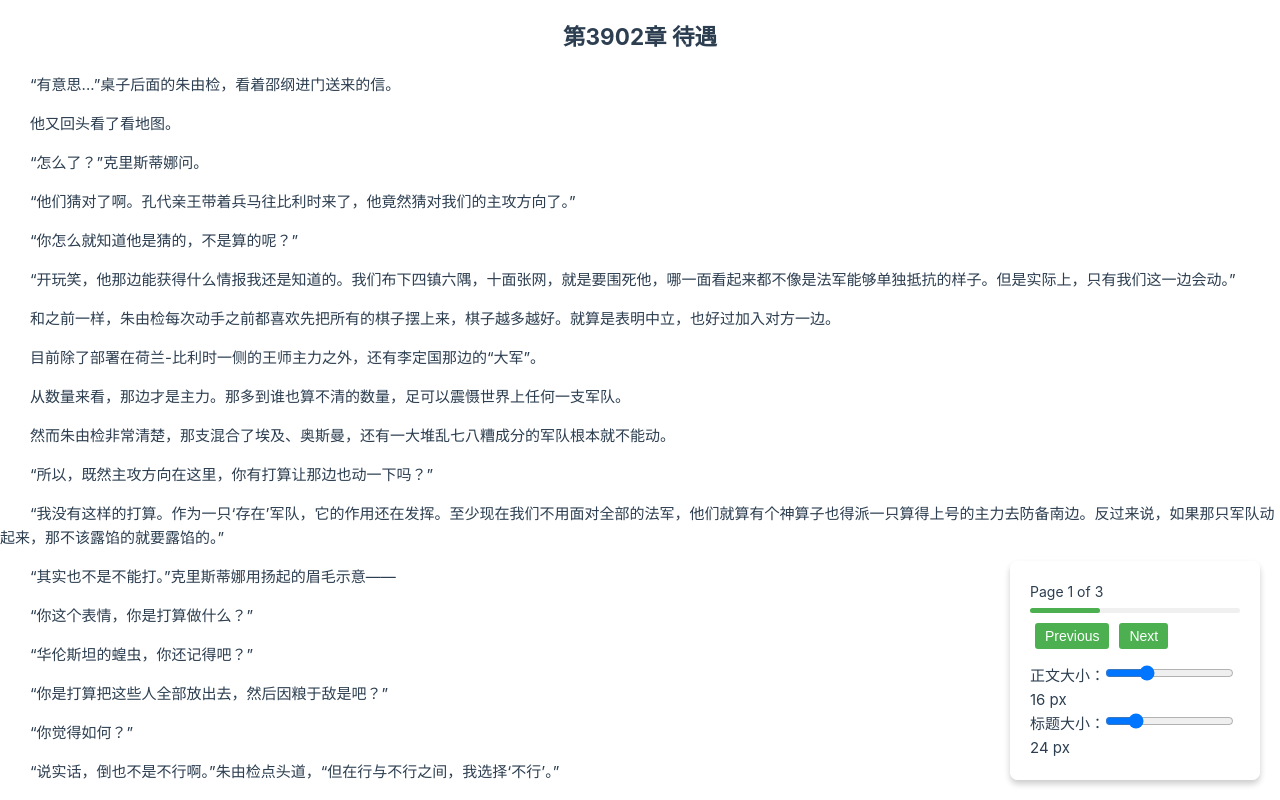
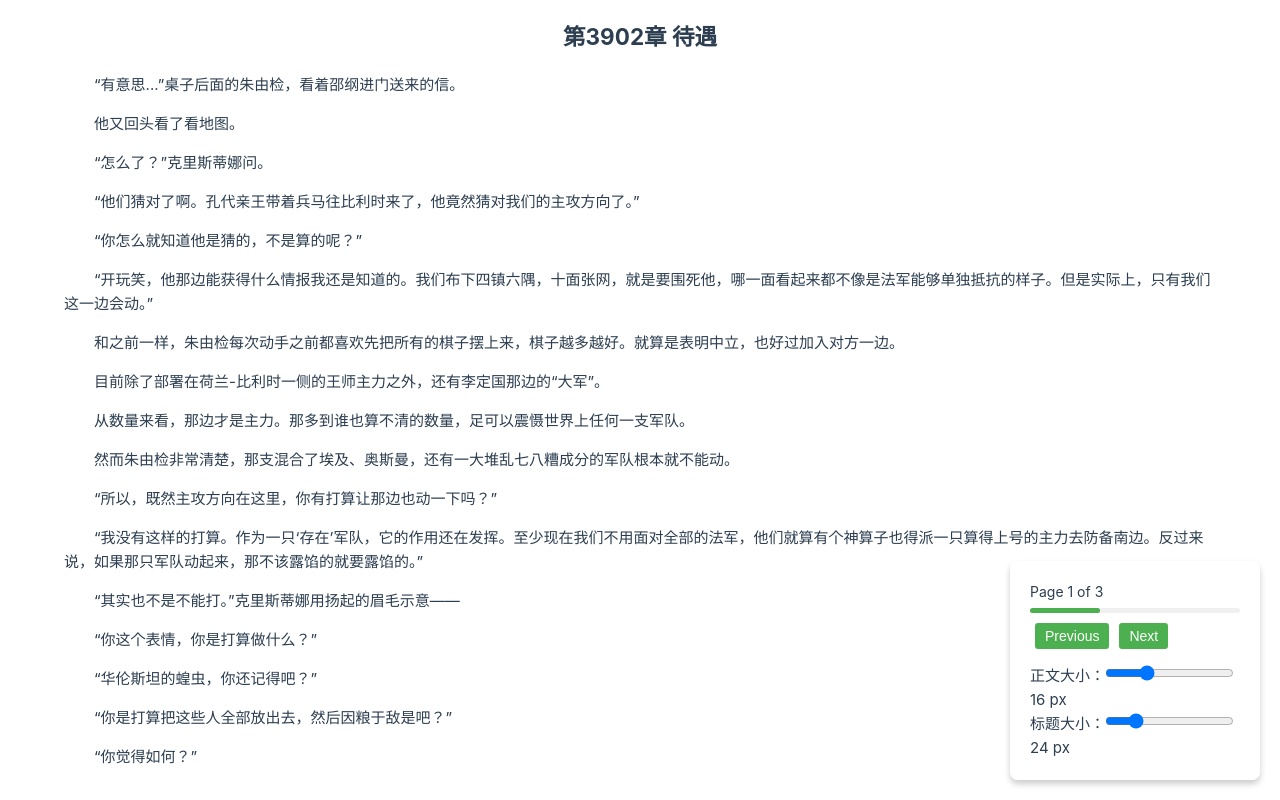
Before and after one commit to AndreaFrederica/patchouli.js, a Vue app: page / in a window 1280 px wide. Built offline with nearby package versions, Linux system fonts and the light colour scheme.

Commit message:
字体大小双向绑定完成

```diff
--- a/src/components/FloatingControls.vue
+++ b/src/components/FloatingControls.vue
@@ -1,4 +1,3 @@
-<!-- FloatingControls.vue -->
 <template>
   <div class="floating-controls">
     <!-- 翻页控件 -->
@@ -18,15 +17,26 @@
     <!-- 字体大小调整控件 -->
     <div>
       <label for="fontSize">正文大小：</label>
-      <input type="range" id="fontSize" v-model="fontSize" min="10" max="30" step="1" />
+      <input
+        type="range"
+        id="fontSize"
+        :value="fontSize"
+        @input="updateFontSize($event.target.value)"
+        min="10"
+        max="30"
+        step="1"
+      />
       <span>{{ fontSize }} px</span>
     </div>
+
+    <!-- 标题大小调整控件 -->
     <div>
       <label for="headingFontSize">标题大小：</label>
       <input
         type="range"
         id="headingFontSize"
-        v-model="headingFontSize"
+        :value="headingFontSize"
+        @input="updateHeadingFontSize($event.target.value)"
         min="20"
         max="40"
         step="1"
@@ -72,10 +82,10 @@ export default defineComponent({
       this.$emit('next-page')
     },
     updateFontSize(value: number) {
-      this.$emit('update:fontSize', value)
+      this.$emit('update:fontSize', Number(value))
     },
     updateHeadingFontSize(value: number) {
-      this.$emit('update:headingFontSize', value)
+      this.$emit('update:headingFontSize', Number(value))
     },
   },
 })
--- a/src/components/PatchouliReader.vue
+++ b/src/components/PatchouliReader.vue
@@ -1,10 +1,22 @@
 <template>
+  <div
+    style="
+      display: flex;
+      justify-content: center;
+      min-width: 100vw;
+      min-height: 100vh;
+      width: 100vw;
+      height: 100vh;
+      align-items: center;
+    "
+  >
     <div ref="app" id="reader-app">
       <!-- 内容区域 -->
-    <div id="patchouli-content"></div>
+      <div id="patchouli-content" ref="patchouliContent"></div>
 
       <!-- 浮动控件容器 -->
       <floating-controls
+        v-model="fontSize"
         :current-page="currentPage + 1"
         :total-pages="totalPages"
         :progress="progress"
@@ -15,6 +27,7 @@
         @update:fontSize="updateFontSize"
         @update:headingFontSize="updateHeadingFontSize"
       />
+    </div>
   </div>
 </template>
 
@@ -32,9 +45,11 @@ export default defineComponent({
       pages: [] as HTMLElement[][], // 页面的元素数组，每页元素为 HTMLElement 数组
       currentPage: 0,
       maxHeight: 600, // 单页最大高度
+      readerWidth: 0,
       fontSize: 16, // 正文字体大小（默认16px）
       headingFontSize: 24, // 各级标题的字体大小（默认24px）
       shadowRoot: null as ShadowRoot | null, // Shadow DOM 根元素
+      readProgress: 0, //?阅读进度
     }
   },
   computed: {
@@ -62,6 +77,8 @@ export default defineComponent({
       hiddenContainer.style.position = 'absolute'
       hiddenContainer.style.visibility = 'hidden'
       hiddenContainer.style.height = 'auto'
+      //! 使用MagicNumber防止溢出
+      hiddenContainer.style.width = `${this.readerWidth * 0.9}px`
 
       this.shadowRoot?.appendChild(hiddenContainer)
 
@@ -122,8 +139,9 @@ export default defineComponent({
       // })
     },
     updateFontSize(value: number) {
+      console.log(value)
       this.fontSize = value
-      this.adjustFontSize()
+      // this.adjustFontSize()
     },
     updateHeadingFontSize(value: number) {
       this.headingFontSize = value
@@ -137,7 +155,8 @@ export default defineComponent({
         const parser = new DOMParser()
         const doc = parser.parseFromString(text, 'text/html')
 
-        const patchouliContainer = document.getElementById('patchouli-content')
+        // const patchouliContainer = document.getElementById('patchouli-content')
+        const patchouliContainer = this.$refs.patchouliContent as HTMLElement // 使用 ref 获取相对引用
         this.shadowRoot = patchouliContainer.attachShadow({ mode: 'open' })
 
         const title = doc.querySelector('title')?.innerText
@@ -191,9 +210,11 @@ export default defineComponent({
       // 通过 ref 获取 app 元素并获取它的高度
       const appElement = this.$refs.app as HTMLDivElement // 断言为 HTMLDivElement
       this.maxHeight = appElement.offsetHeight
+      this.readerWidth = appElement.offsetWidth
       //TODO 组件高度有问题 没有正确填满外部
       // this.maxHeight = 400
       console.log('App height:', this.maxHeight)
+      console.log('App width:', this.readerWidth)
       this.loadContent() // 加载外部内容
     })
   },
@@ -203,9 +224,13 @@ export default defineComponent({
 <style scoped>
 /* 页面的样式 */
 #reader-app {
-  display: flex;
-  flex-direction: column;
-  height: 100%; /* 让 #app 占满父容器的高度 */
+  display: flex; /* 使用 flexbox 布局 */
+  flex-direction: column; /* 垂直排列子元素 */
+  height: 100%; /* 让 #reader-app 占满父容器的高度 */
+  width: 90%; /* 让 #reader-app 占满父容器的宽度 */
+
+  /* justify-content: center; 垂直居中 */
+  align-items: center; /* 水平居中 */
 }
 
 /* 浮动控件容器样式 */
```
Lines whose indentation alone changed are shown as unchanged.
